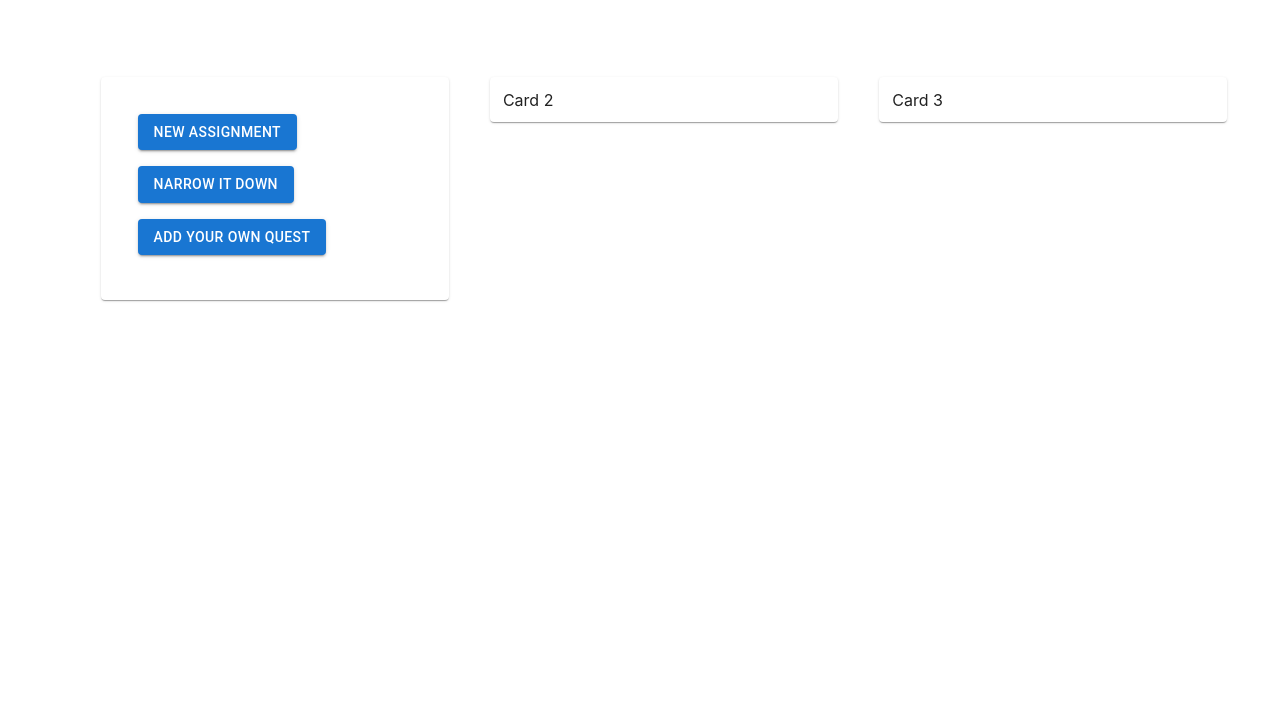
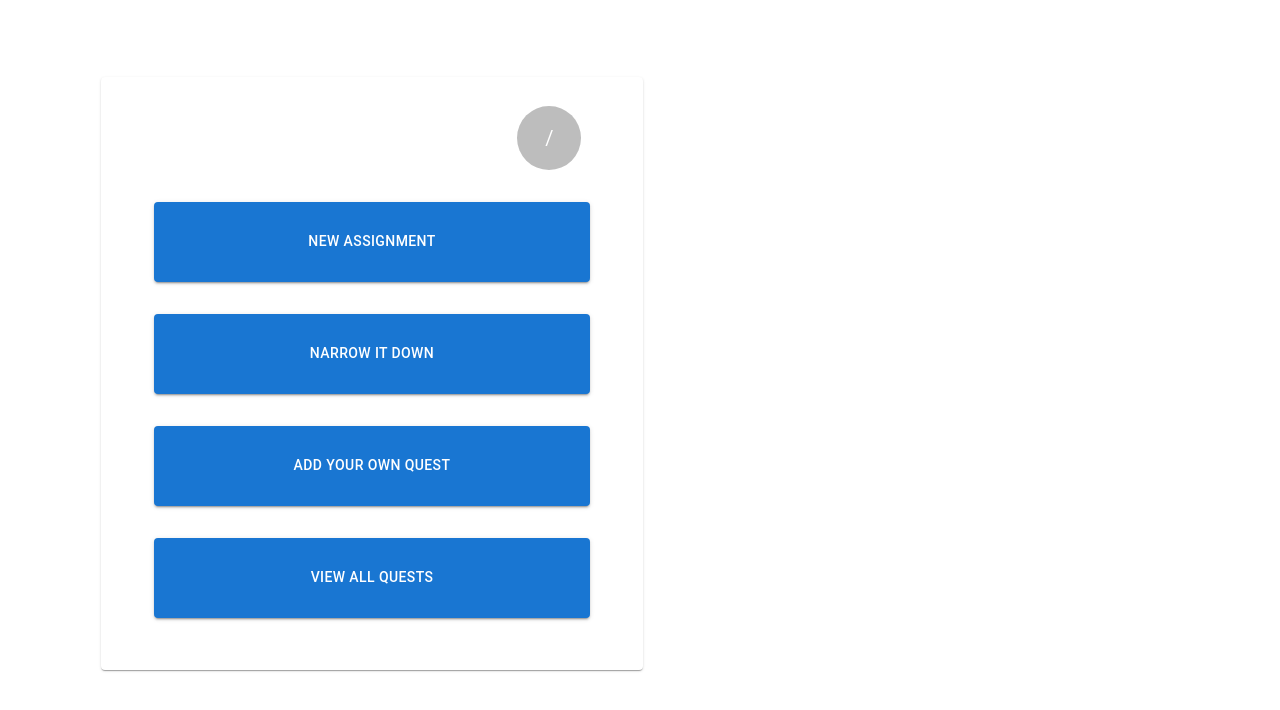
Before and after one commit to cass1618/side-quest, a React (Create React App) app: page / in a window 1280 px wide. Shown: the top 710 px of the page. Built offline with nearby package versions, Linux system fonts and the light colour scheme.

Commit message:
:sparkles: set up login component and service

```diff
--- a/src/App.tsx
+++ b/src/App.tsx
@@ -1,8 +1,8 @@
 import './App.scss';
 import Home from './Home';
 
-function App() {
+const App = () => {
 	return <Home />;
-}
+};
 
 export default App;
--- a/src/Home.tsx
+++ b/src/Home.tsx
@@ -1,8 +1,10 @@
 /** @jsxImportSource @emotion/react */
-import React, { MouseEventHandler, useState } from 'react';
+import { useState } from 'react';
 import Container from '@mui/material/Container';
 import Grid from '@mui/material/Grid';
-import { Button, Card, CardContent, Tooltip } from '@mui/material';
+import { Avatar, Button, Card, CardContent, Tooltip } from '@mui/material';
+import QuestList from 'QuestList';
+import Login from 'Login';
 
 import { css } from '@emotion/react';
 
@@ -13,31 +15,57 @@ const containerStyle = css({
 const cardStyle = css({
 	padding: '1vw',
 	margin: '1vw',
+	textAlign: 'center',
 });
 
 const buttonStyle = css({
-	margin: '1vh',
+	margin: '2vh',
+	height: '10vh',
+	width: '90%',
+});
+
+const avatarStyle = css({
+	marginLeft: '80%',
+	marginBottom: '2vh',
+	height: '8vh',
+	width: '8vh',
 });
 
 function Home() {
 	const flipCard = () => {
 		const [flip, setFlip] = useState<String>('home');
+
 		const handleNewAssignment = () => {
 			setFlip('assign');
 		};
 
 		const handleAddYourOwn = () => {
 			setFlip('add');
-			console.log('add your own');
 		};
 
 		const handleNarrowDown = () => {
 			setFlip('narrow');
 		};
+
+		const handleViewList = () => {
+			setFlip('list');
+		};
+
+		const handleLogin = () => {
+			setFlip('login');
+		};
+
+		const handleHome = () => {
+			setFlip('home');
+		};
+
 		switch (flip) {
 			case 'home':
 				return (
 					<CardContent className="home">
+						<Avatar css={avatarStyle} onClick={handleLogin}>
+							/
+						</Avatar>
 						<Tooltip title="If you have no idea what to do with yourself, get assigned a random activity.">
 							<Button
 								css={buttonStyle}
@@ -65,6 +93,15 @@ function Home() {
 								Add Your Own Quest
 							</Button>
 						</Tooltip>
+						<Tooltip title="See all in progress and completed quests">
+							<Button
+								css={buttonStyle}
+								variant="contained"
+								onClick={handleViewList}
+							>
+								View All Quests
+							</Button>
+						</Tooltip>
 					</CardContent>
 				);
 
@@ -86,6 +123,12 @@ function Home() {
 			case 'narrow':
 				return <CardContent className="home">filters</CardContent>;
 
+			case 'list':
+				return <QuestList />;
+
+			case 'login':
+				return <Login handleHome={handleHome} />;
+
 			default:
 				return null;
 		}
@@ -94,14 +137,8 @@ function Home() {
 	return (
 		<Container css={containerStyle}>
 			<Grid container spacing={2}>
-				<Grid item xs={4}>
+				<Grid item xs={6}>
 					<Card css={cardStyle}>{flipCard()}</Card>
-				</Grid>
-				<Grid item xs={4}>
-					<Card css={cardStyle}>Card 2</Card>
-				</Grid>
-				<Grid item xs={4}>
-					<Card css={cardStyle}>Card 3</Card>
 				</Grid>
 			</Grid>
 		</Container>
--- /dev/null
+++ b/src/Login.tsx
@@ -0,0 +1,160 @@
+/** @jsxImportSource @emotion/react */
+import React from 'react';
+import Box from '@mui/material/Box';
+import PropTypes from 'prop-types';
+import { Button, TextField } from '@mui/material';
+import { css } from '@emotion/react';
+import { useState } from 'react';
+import { authenticateUser, createUser } from 'services/login.service';
+
+const fieldStyle = css({
+	width: '90%',
+	margin: '2vh',
+});
+
+const buttonStyle = css({
+	margin: '2vh',
+	height: '10vh',
+	width: '90%',
+});
+
+Login.propTypes = {
+	handleHome: PropTypes.func.isRequired,
+};
+
+function Login(props: any) {
+	const flipCard = () => {
+		const [flip, setFlip] = useState<string>('options');
+		const [username, setUsername] = useState<string>('');
+		const [password, setPassword] = useState<string>('');
+		const [login, setLogin] = useState<boolean>(false);
+
+		const handleSubmitSignIn = async (
+			e: React.FormEvent<HTMLFormElement>
+		) => {
+			e.preventDefault();
+			const response = await authenticateUser(username, password);
+			setLogin(response?.data.authenticated ?? false);
+		};
+
+		const handleSubmitCreate = async (
+			e: React.FormEvent<HTMLFormElement>
+		) => {
+			e.preventDefault();
+			const response = await createUser(username, password);
+			console.log(response);
+		};
+
+		const handleSignIn = () => {
+			setFlip('signIn');
+		};
+
+		const handleCreateNew = () => {
+			setFlip('createNew');
+		};
+
+		const handleOptions = () => {
+			setFlip('options');
+		};
+
+		switch (flip) {
+			case 'options':
+				return (
+					<Box>
+						<Button
+							css={buttonStyle}
+							variant="contained"
+							onClick={handleSignIn}
+						>
+							Sign In
+						</Button>
+						<Button
+							css={buttonStyle}
+							variant="contained"
+							onClick={handleCreateNew}
+						>
+							Create New Account
+						</Button>
+						<Button
+							css={buttonStyle}
+							variant="contained"
+							onClick={props.handleHome}
+						>
+							Return to Home
+						</Button>
+					</Box>
+				);
+
+			case 'signIn':
+				return (
+					<Box component="form" onSubmit={handleSubmitSignIn}>
+						<div>
+							<h2>Sign In</h2>
+							<TextField
+								css={fieldStyle}
+								id="username"
+								label="username"
+								onChange={(e) => setUsername(e.target.value)}
+							/>
+							<TextField
+								css={fieldStyle}
+								id="password"
+								label="password"
+								type="password"
+								onChange={(e) => setPassword(e.target.value)}
+							/>
+							<Button type="submit">sign in</Button>
+							<Button
+								css={buttonStyle}
+								variant="contained"
+								onClick={handleOptions}
+							>
+								Go Back
+							</Button>
+							<h3> {login} </h3>
+						</div>
+					</Box>
+				);
+
+			case 'createNew':
+				return (
+					<Box component="form" onSubmit={handleSubmitCreate}>
+						<div>
+							<h2>Create New Account</h2>
+							<TextField
+								css={fieldStyle}
+								id="username"
+								label="username"
+								onChange={(e) => setUsername(e.target.value)}
+							/>
+							<TextField
+								css={fieldStyle}
+								id="password"
+								label="password"
+								type="password"
+								onChange={(e) => setPassword(e.target.value)}
+							/>
+							<TextField
+								css={fieldStyle}
+								id="confirm"
+								label="confirm password"
+								type="password"
+							/>
+							<Button type="submit">sign in</Button>
+							<Button
+								css={buttonStyle}
+								variant="contained"
+								onClick={handleOptions}
+							>
+								Go Back
+							</Button>
+						</div>
+					</Box>
+				);
+		}
+	};
+
+	return <Box>{flipCard()}</Box>;
+}
+
+export default Login;
--- /dev/null
+++ b/src/services/login.service.ts
@@ -0,0 +1,25 @@
+import axios from 'axios';
+
+export const authenticateUser = async (username: string, password: string) => {
+	try {
+		const response = await axios.post('http://localhost:5000/sign_in', {
+			username: username,
+			password: password,
+		});
+		return response;
+	} catch (error) {
+		console.log(error);
+	}
+};
+
+export const createUser = async (username: string, password: string) => {
+	try {
+		const response = await axios.post('http://localhost:5000/create', {
+			username: username,
+			password: password,
+		});
+		return response;
+	} catch (error) {
+		console.log(error);
+	}
+};
```
